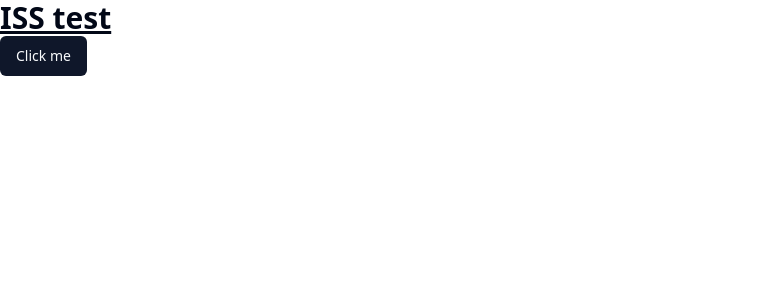
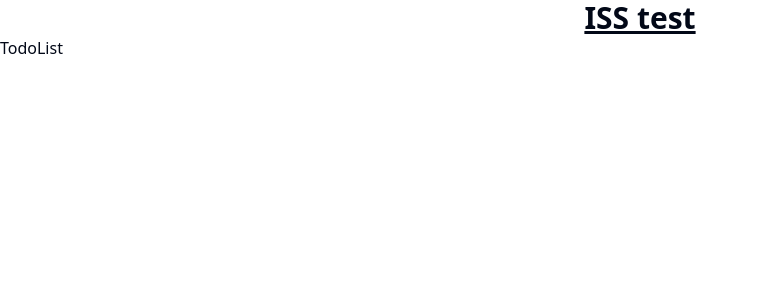
Before and after one commit to RomaAlekhin/iss-test, a Vue app: page / in a window 1280 px wide. Shown: the top 300 px of the page, without its empty margins (0-759 px from the left). Built offline with nearby package versions, Linux system fonts and the light colour scheme.

Commit message:
feat: add layout

```diff
--- a/src/App.vue
+++ b/src/App.vue
@@ -1,7 +1,7 @@
 <script setup lang="ts">
-import HelloWorld from "./components/HelloWorld.vue";
+import Layout from "@/components/Layout/Layout.vue";
 </script>
 
 <template>
-  <HelloWorld msg="Vite + Vue" />
+  <Layout> TodoList </Layout>
 </template>
--- a/src/components/HelloWorld.vue
+++ /dev/null
@@ -1,13 +0,0 @@
-<script setup lang="ts">
-import { ref } from "vue";
-import { Button } from "@/components/ui/button";
-
-defineProps<{ msg: string }>();
-
-const count = ref(0);
-</script>
-
-<template>
-  <h1 class="text-3xl font-bold underline">ISS test</h1>
-  <Button>Click me</Button>
-</template>
--- /dev/null
+++ b/src/components/Layout/Layout.vue
@@ -0,0 +1,8 @@
+<script setup lang="ts"></script>
+<template>
+  <div class="w-screen h-screen">
+    <h1 class="text-center text-3xl font-bold underline">ISS test</h1>
+
+    <slot></slot>
+  </div>
+</template>
```
